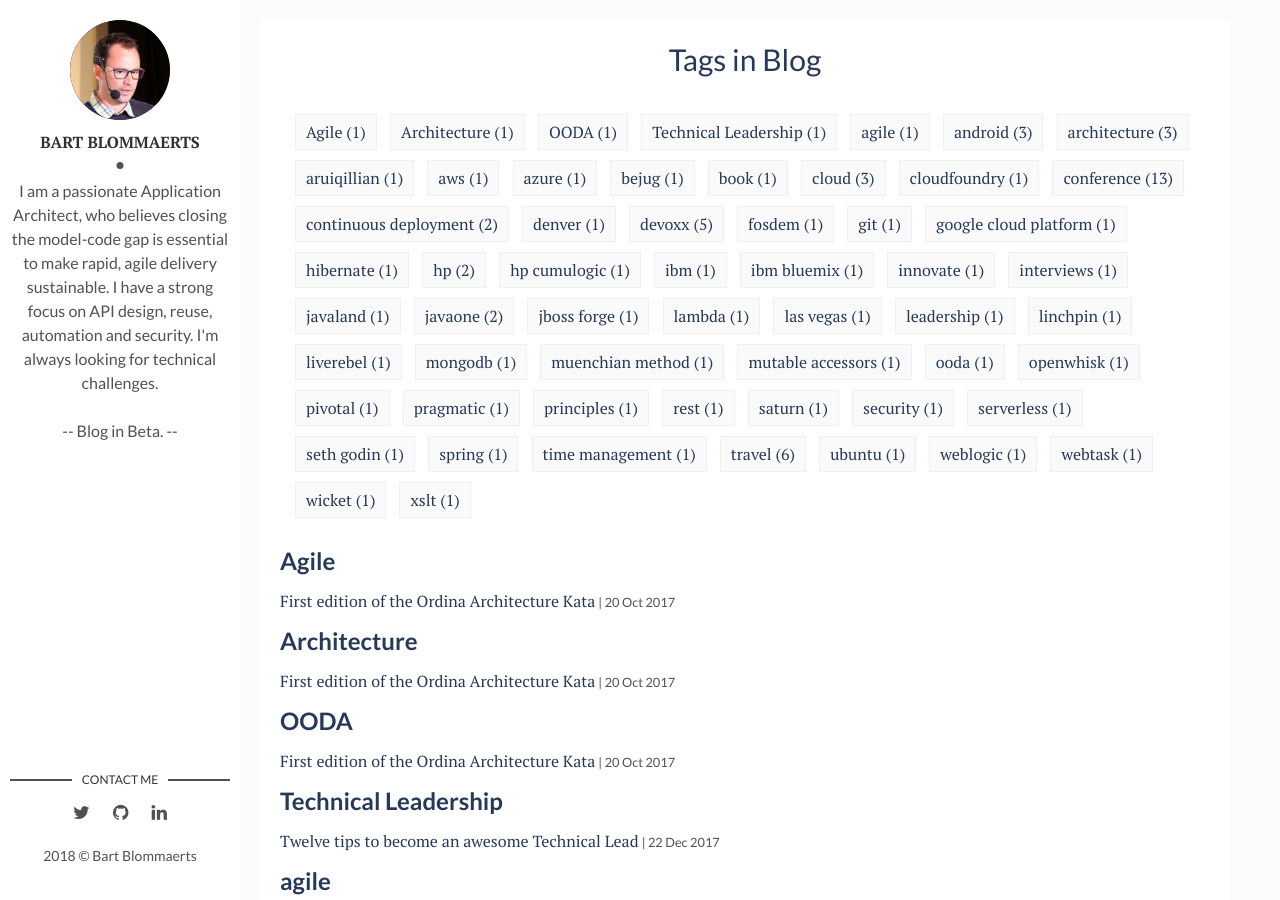
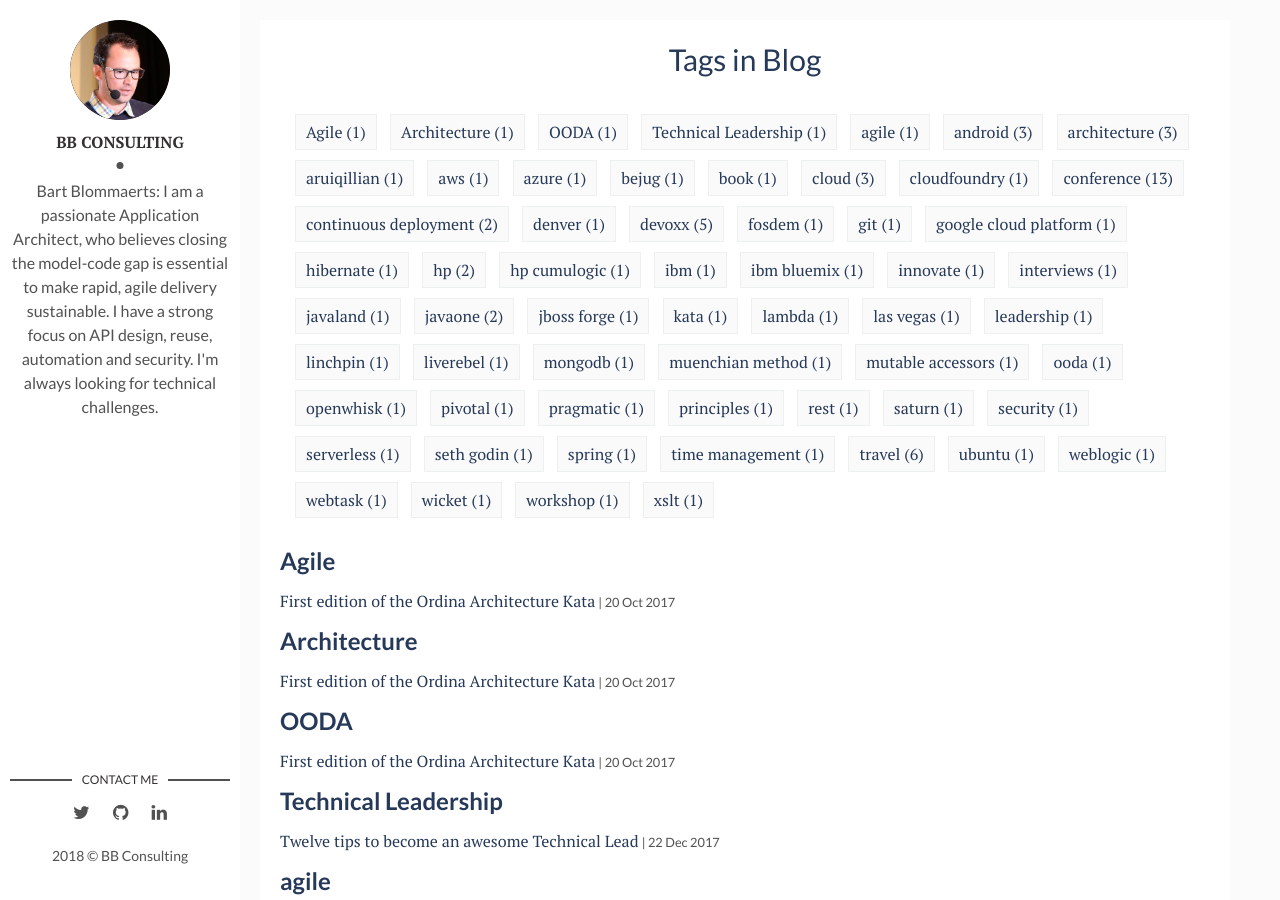
Before and after one commit to bart-blommaerts/bart-blommaerts.github.io, a Jekyll site: the page built from tags.html, in a window 1280 px wide and 900 px high. Built offline with Jekyll 4.4.1, drawn with Linux system fonts in a browser that asks for light colours; some of the changed text lies outside the part shown.

Commit message:
added architecture workshops

```diff
--- a/_config.yml
+++ b/_config.yml
@@ -22,9 +22,9 @@
 google_analytics: UA-2820648-1
 
 # Author Settings
-author: Bart Blommaerts # add your name
+author: BB Consulting # add your name
 author-img: bart-blommaerts.png # add your photo
-about-author: I am a passionate Application Architect, who believes closing the model-code gap is essential to make rapid, agile delivery sustainable. I have a strong focus on API design, reuse, automation and security. I'm always looking for technical challenges.<br /><br /> -- Blog in Beta. --
+about-author: "Bart Blommaerts: I am a passionate Application Architect, who believes closing the model-code gap is essential to make rapid, agile delivery sustainable. I have a strong focus on API design, reuse, automation and security. I'm always looking for technical challenges."
 twitter: DaggieBe
 github: bart-blommaerts
 linkedin: bartblommaerts
```
Also changed, not shown: _posts/2018-03-30-workshops.md (added, +49 -0 lines), 1 other file.
